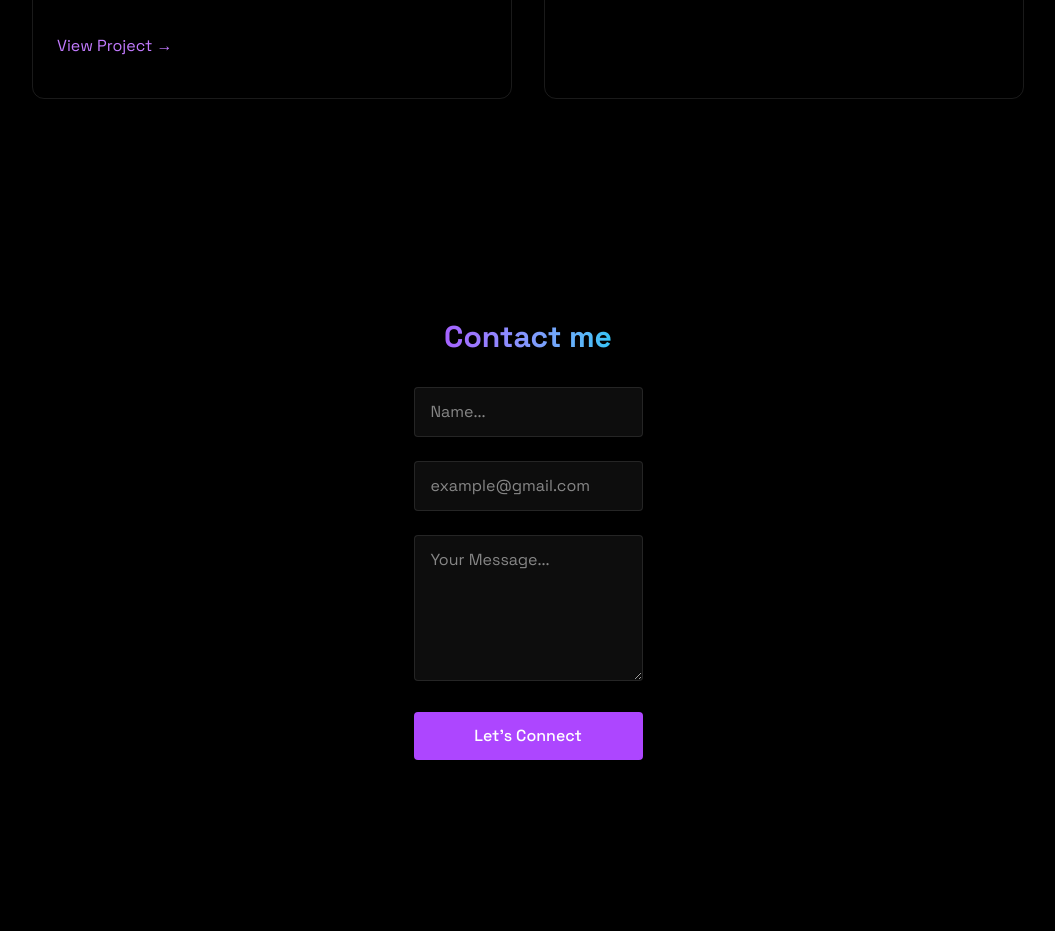
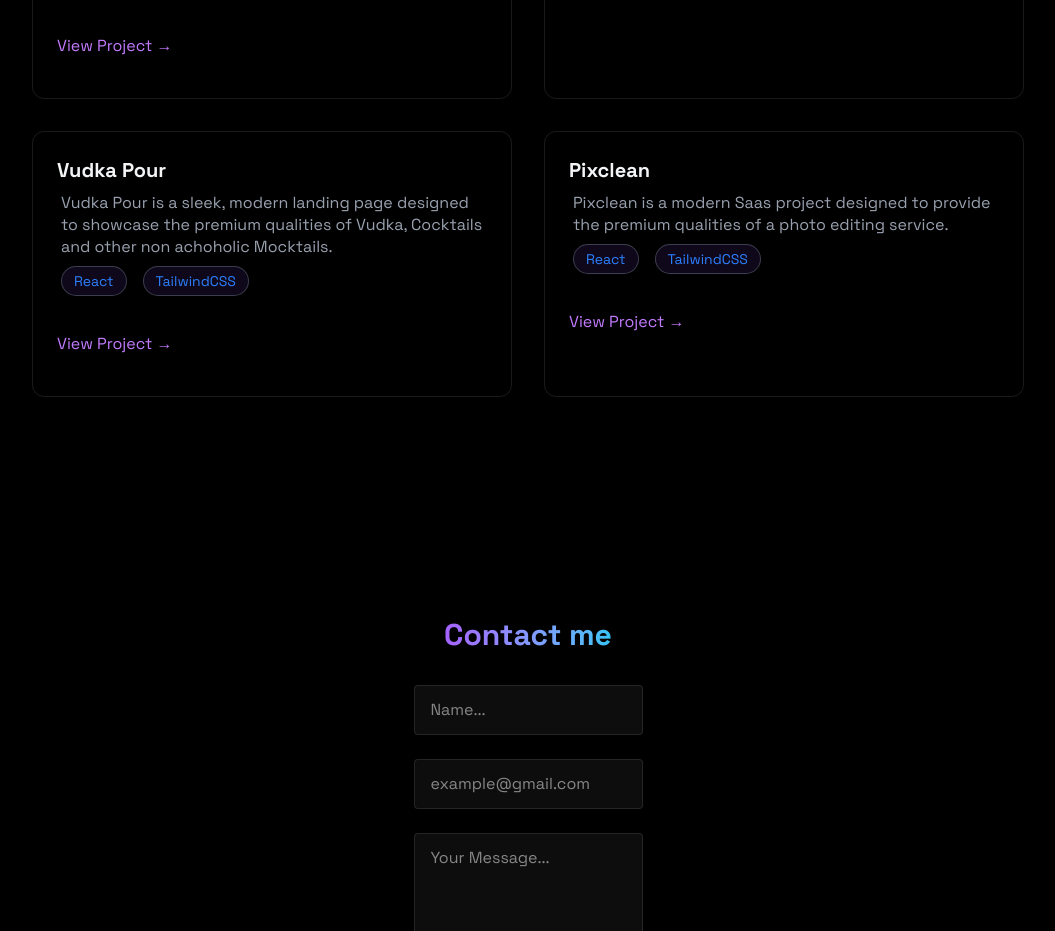
Before and after one commit to Dachenna/Portfolio, a React (Vite) app: page / in a window 1280 px wide. Shown: the part 3040-3971 px from the top of the page, without its empty margins (112-1167 px from the left). Built offline with nearby package versions, Linux system fonts and the light colour scheme.

Commit message:
Added My working Saas Project

```diff
--- a/src/components/sections/Contact.jsx
+++ b/src/components/sections/Contact.jsx
@@ -64,6 +64,7 @@ export  const Contact = () => {
                              />
                         </div>
 
+
                         {/* Message */}
                         <div className="relative">
                             <textarea
--- a/src/components/sections/Projects.jsx
+++ b/src/components/sections/Projects.jsx
@@ -9,7 +9,7 @@ export const Projects = () => {
                     Featured Project
                 </h2>
                 <div className="grid grid-cols-1 md:grid-cols-2 gap-8">
-
+                    {/*First Project */}
                     <div className="p-4 sm:p-6 rounded-xl border border-white/10 hover:-translate-y-1 hover:border-purple-500/30
                                      hover:shadow-[0_2px_8px_rgba(59,130,246,0.2)] transition">
                         <h3 className="text-lg sm:text-xl font-bold mb-2">Automated fiber grading via image recognition</h3>
@@ -88,7 +88,7 @@ export const Projects = () => {
                         </div>
                     </div>
                     {/* Fourth Project */}
-                       <div className="p-4 sm:p-6 rounded-xl border border-white/10 hover:-translate-y-1 hover:border-purple-500/30
+                    <div className="p-4 sm:p-6 rounded-xl border border-white/10 hover:-translate-y-1 hover:border-purple-500/30
                                      hover:shadow-[0_2px_8px_rgba(59,130,246,0.2)] transition-all">
                         <h3 className="text-lg sm:text-xl font-bold mb-2">Toka </h3>
                         <p className="text-gray-400 leading-snug justify-center m-1 text-sm sm:text-base">
@@ -113,6 +113,57 @@ export const Projects = () => {
                         </div>
                     </div>
 
+                    {/* Fift Project */}
+                    <div className="p-4 sm:p-6 rounded-xl border border-white/10 hover:-translate-y-1 hover:border-purple-500/30
+                                     hover:shadow-[0_2px_8px_rgba(59,130,246,0.2)] transition-all">
+                        <h3 className="text-lg sm:text-xl font-bold mb-2">Vudka Pour </h3>
+                        <p className="text-gray-400 leading-snug justify-center m-1 text-sm sm:text-base">
+                          Vudka Pour is a sleek, modern landing page designed to showcase the premium qualities of Vudka, Cocktails and other non achoholic Mocktails.
+                        </p>
+                        <div className="flex flex-wrap gap-2 mb-4">
+                            {["React", "TailwindCSS"].map((tech, key) =>(
+                               <span key={key}
+                                     className='bg-violet-500/10 text-blue-500 py-1 px-3 m-1 rounded-full border border-gray-500/50 text-xs sm:text-sm hover:bg-violet-500/20
+                                     hover:shadow-[0_2px_8px_rgba(59,130,246,0.1)] transition-all'
+                                >
+                                    {tech}
+                                </span>
+                            ))}
+                        </div>
+
+                        <div className="flex justify-between items-center">
+                            <a href="https://gsap-2-gamma.vercel.app/" target="_blank" className="text-purple-400 hover:text-purple-300 transition-colors my-4 text-sm sm:text-base"
+                            >
+                                View Project →
+                            </a>
+                        </div>
+                    </div>
+
+                    {/* Sixth Project */}
+                    <div className="p-4 sm:p-6 rounded-xl border border-white/10 hover:-translate-y-1 hover:border-purple-500/30
+                                     hover:shadow-[0_2px_8px_rgba(59,130,246,0.2)] transition-all">
+                        <h3 className="text-lg sm:text-xl font-bold mb-2">Pixclean </h3>
+                        <p className="text-gray-400 leading-snug justify-center m-1 text-sm sm:text-base">
+                            Pixclean is a modern Saas project designed to provide the premium qualities of a photo editing service.
+                        </p>
+                        <div className="flex flex-wrap gap-2 mb-4">
+                            {["React", "TailwindCSS"].map((tech, key) =>(
+                               <span key={key}
+                                     className='bg-violet-500/10 text-blue-500 py-1 px-3 m-1 rounded-full border border-gray-500/50 text-xs sm:text-sm hover:bg-violet-500/20
+                                     hover:shadow-[0_2px_8px_rgba(59,130,246,0.1)] transition-all'
+                                >
+                                    {tech}
+                                </span>
+                            ))}
+                        </div>
+
+                        <div className="flex justify-between items-center">
+                            <a href="https://pixclean.vercel.app/" target="_blank" className="text-purple-400 hover:text-purple-300 transition-colors my-4 text-sm sm:text-base"
+                            >
+                                View Project →
+                            </a>
+                        </div>
+                    </div>
                 </div>
 
             </div>
```
